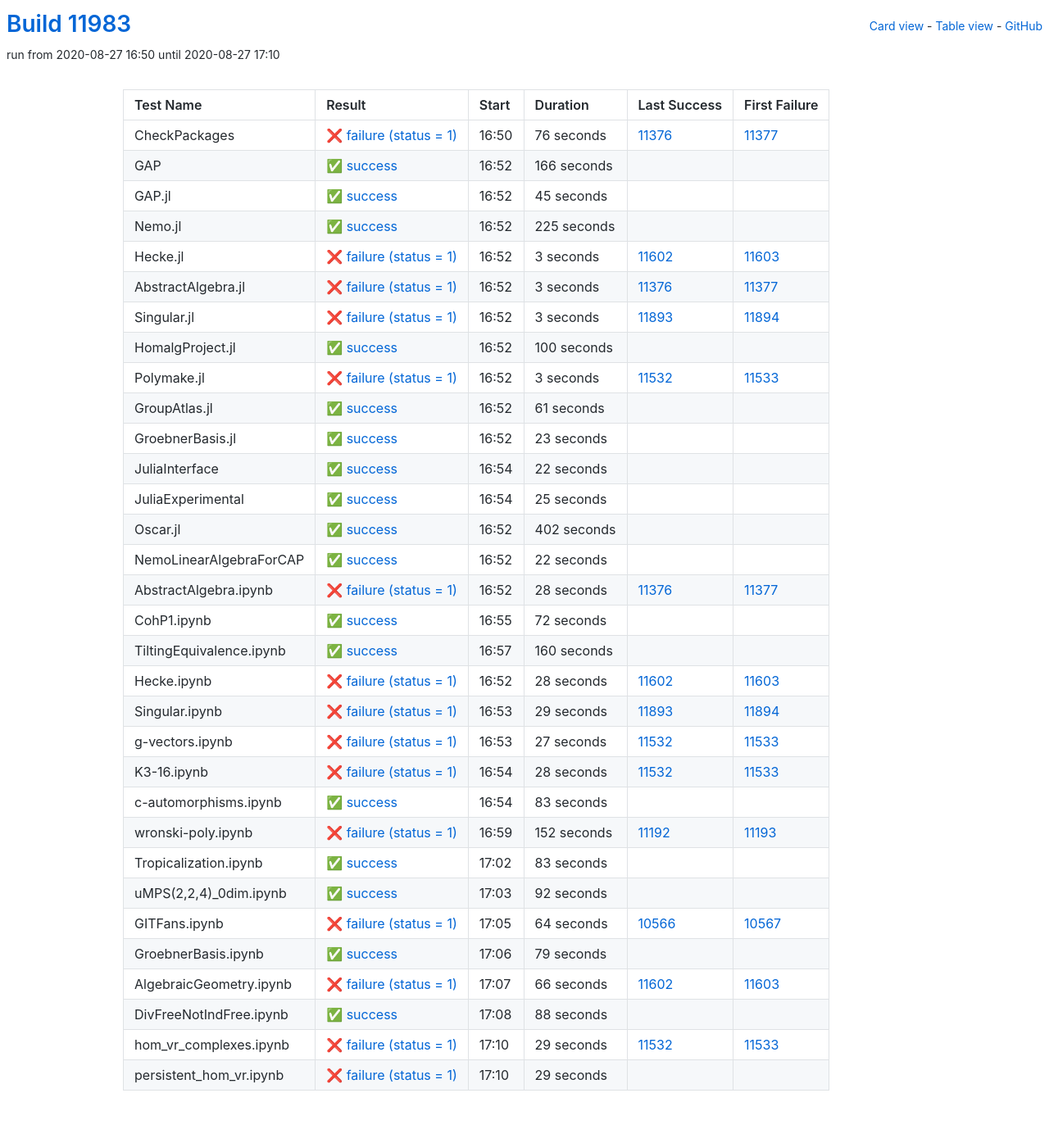
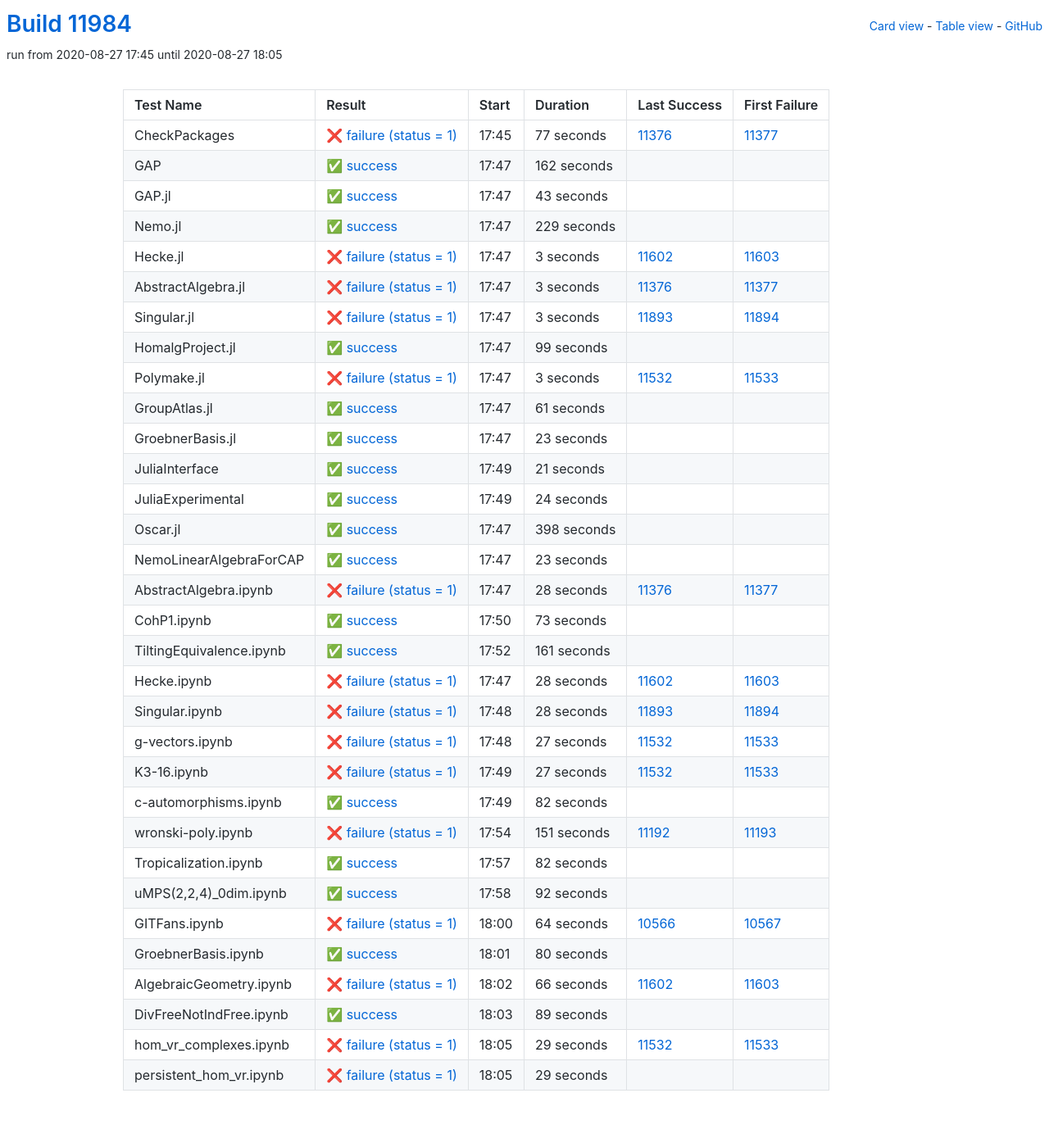
Before and after one commit to oscar-system/oscar-ci-status, a Jekyll site: the page built from table.html, in a window 1280 px wide. Shown: the whole page at 82% size. Built offline with Jekyll 4.4.1, drawn with Linux system fonts in a browser that asks for light colours.

Commit message:
Build #11984

```diff
--- a/_data/ci.yml
+++ b/_data/ci.yml
@@ -1,6 +1,6 @@
 ---
-build: 11983
-build_url: https://oscarci.mathematik.uni-kl.de/job/oscar/11983/
+build: 11984
+build_url: https://oscarci.mathematik.uni-kl.de/job/oscar/11984/
 job: oscar
 organization: oscar-system
 repo: oscar-ci-status
@@ -8,56 +8,56 @@
 tests:
 - name: CheckPackages
   id: checkpackages
-  log: https://oscarci.mathematik.uni-kl.de/job/oscar/11983/artifact/logs/build-11983/CheckPackages.log
-  start: 2020-08-27 16:50
+  log: https://oscarci.mathematik.uni-kl.de/job/oscar/11984/artifact/logs/build-11984/CheckPackages.log
+  start: 2020-08-27 17:45
   success: false
   exitcode: 1
   status: failure
-  duration: 76
+  duration: 77
   last_success: 11376
   last_success_url: https://oscarci.mathematik.uni-kl.de/job/oscar/11376/
   first_failure: 11377
   first_failure_url: https://oscarci.mathematik.uni-kl.de/job/oscar/11377/
 - name: GAP
   id: gap
-  log: https://oscarci.mathematik.uni-kl.de/job/oscar/11983/artifact/logs/build-11983/GAP.log
-  start: 2020-08-27 16:52
+  log: https://oscarci.mathematik.uni-kl.de/job/oscar/11984/artifact/logs/build-11984/GAP.log
+  start: 2020-08-27 17:47
   success: true
   exitcode: 0
   status: success
-  duration: 166
+  duration: 162
   last_success: false
   last_success_url:
   first_failure: false
   first_failure_url:
 - name: GAP.jl
   id: gap-jl
-  log: https://oscarci.mathematik.uni-kl.de/job/oscar/11983/artifact/logs/build-11983/GAP.jl.log
-  start: 2020-08-27 16:52
+  log: https://oscarci.mathematik.uni-kl.de/job/oscar/11984/artifact/logs/build-11984/GAP.jl.log
+  start: 2020-08-27 17:47
   success: true
   exitcode: 0
   status: success
-  duration: 45
+  duration: 43
   last_success: false
   last_success_url:
   first_failure: false
   first_failure_url:
 - name: Nemo.jl
   id: nemo-jl
-  log: https://oscarci.mathematik.uni-kl.de/job/oscar/11983/artifact/logs/build-11983/Nemo.jl.log
-  start: 2020-08-27 16:52
+  log: https://oscarci.mathematik.uni-kl.de/job/oscar/11984/artifact/logs/build-11984/Nemo.jl.log
+  start: 2020-08-27 17:47
   success: true
   exitcode: 0
   status: success
-  duration: 225
+  duration: 229
   last_success: false
   last_success_url:
   first_failure: false
   first_failure_url:
 - name: Hecke.jl
   id: hecke-jl
-  log: https://oscarci.mathematik.uni-kl.de/job/oscar/11983/artifact/logs/build-11983/Hecke.jl.log
-  start: 2020-08-27 16:52
+  log: https://oscarci.mathematik.uni-kl.de/job/oscar/11984/artifact/logs/build-11984/Hecke.jl.log
+  start: 2020-08-27 17:47
   success: false
   exitcode: 1
   status: failure
@@ -68,8 +68,8 @@
   first_failure_url: https://oscarci.mathematik.uni-kl.de/job/oscar/11603/
 - name: AbstractAlgebra.jl
   id: abstractalgebra-jl
-  log: https://oscarci.mathematik.uni-kl.de/job/oscar/11983/artifact/logs/build-11983/AbstractAlgebra.jl.log
-  start: 2020-08-27 16:52
+  log: https://oscarci.mathematik.uni-kl.de/job/oscar/11984/artifact/logs/build-11984/AbstractAlgebra.jl.log
+  start: 2020-08-27 17:47
   success: false
   exitcode: 1
   status: failure
@@ -80,8 +80,8 @@
   first_failure_url: https://oscarci.mathematik.uni-kl.de/job/oscar/11377/
 - name: Singular.jl
   id: singular-jl
-  log: https://oscarci.mathematik.uni-kl.de/job/oscar/11983/artifact/logs/build-11983/Singular.jl.log
-  start: 2020-08-27 16:52
+  log: https://oscarci.mathematik.uni-kl.de/job/oscar/11984/artifact/logs/build-11984/Singular.jl.log
+  start: 2020-08-27 17:47
   success: false
   exitcode: 1
   status: failure
@@ -92,20 +92,20 @@
   first_failure_url: https://oscarci.mathematik.uni-kl.de/job/oscar/11894/
 - name: HomalgProject.jl
   id: homalgproject-jl
-  log: https://oscarci.mathematik.uni-kl.de/job/oscar/11983/artifact/logs/build-11983/HomalgProject.jl.log
-  start: 2020-08-27 16:52
+  log: https://oscarci.mathematik.uni-kl.de/job/oscar/11984/artifact/logs/build-11984/HomalgProject.jl.log
+  start: 2020-08-27 17:47
   success: true
   exitcode: 0
   status: success
-  duration: 100
+  duration: 99
   last_success: false
   last_success_url:
   first_failure: false
   first_failure_url:
 - name: Polymake.jl
   id: polymake-jl
-  log: https://oscarci.mathematik.uni-kl.de/job/oscar/11983/artifact/logs/build-11983/Polymake.jl.log
-  start: 2020-08-27 16:52
+  log: https://oscarci.mathematik.uni-kl.de/job/oscar/11984/artifact/logs/build-11984/Polymake.jl.log
+  start: 2020-08-27 17:47
   success: false
   exitcode: 1
   status: failure
@@ -116,8 +116,8 @@
   first_failure_url: https://oscarci.mathematik.uni-kl.de/job/oscar/11533/
 - name: GroupAtlas.jl
   id: groupatlas-jl
-  log: https://oscarci.mathematik.uni-kl.de/job/oscar/11983/artifact/logs/build-11983/GroupAtlas.jl.log
-  start: 2020-08-27 16:52
+  log: https://oscarci.mathematik.uni-kl.de/job/oscar/11984/artifact/logs/build-11984/GroupAtlas.jl.log
+  start: 2020-08-27 17:47
   success: true
   exitcode: 0
   status: success
@@ -128,8 +128,8 @@
   first_failure_url:
 - name: GroebnerBasis.jl
   id: groebnerbasis-jl
-  log: https://oscarci.mathematik.uni-kl.de/job/oscar/11983/artifact/logs/build-11983/GroebnerBasis.jl.log
-  start: 2020-08-27 16:52
+  log: https://oscarci.mathematik.uni-kl.de/job/oscar/11984/artifact/logs/build-11984/GroebnerBasis.jl.log
+  start: 2020-08-27 17:47
   success: true
   exitcode: 0
   status: success
@@ -140,56 +140,56 @@
   first_failure_url:
 - name: JuliaInterface
   id: juliainterface
-  log: https://oscarci.mathematik.uni-kl.de/job/oscar/11983/artifact/logs/build-11983/JuliaInterface.log
-  start: 2020-08-27 16:54
+  log: https://oscarci.mathematik.uni-kl.de/job/oscar/11984/artifact/logs/build-11984/JuliaInterface.log
+  start: 2020-08-27 17:49
   success: true
   exitcode: 0
   status: success
-  duration: 22
+  duration: 21
   last_success: false
   last_success_url:
   first_failure: false
   first_failure_url:
 - name: JuliaExperimental
   id: juliaexperimental
-  log: https://oscarci.mathematik.uni-kl.de/job/oscar/11983/artifact/logs/build-11983/JuliaExperimental.log
-  start: 2020-08-27 16:54
+  log: https://oscarci.mathematik.uni-kl.de/job/oscar/11984/artifact/logs/build-11984/JuliaExperimental.log
+  start: 2020-08-27 17:49
   success: true
   exitcode: 0
   status: success
-  duration: 25
+  duration: 24
   last_success: false
   last_success_url:
   first_failure: false
   first_failure_url:
 - name: Oscar.jl
   id: oscar-jl
-  log: https://oscarci.mathematik.uni-kl.de/job/oscar/11983/artifact/logs/build-11983/Oscar.jl.log
-  start: 2020-08-27 16:52
+  log: https://oscarci.mathematik.uni-kl.de/job/oscar/11984/artifact/logs/build-11984/Oscar.jl.log
+  start: 2020-08-27 17:47
   success: true
   exitcode: 0
   status: success
-  duration: 402
+  duration: 398
   last_success: false
   last_success_url:
   first_failure: false
   first_failure_url:
 - name: NemoLinearAlgebraForCAP
   id: nemolinearalgebraforcap
-  log: https://oscarci.mathematik.uni-kl.de/job/oscar/11983/artifact/logs/build-11983/NemoLinearAlgebraForCAP.log
-  start: 2020-08-27 16:52
+  log: https://oscarci.mathematik.uni-kl.de/job/oscar/11984/artifact/logs/build-11984/NemoLinearAlgebraForCAP.log
+  start: 2020-08-27 17:47
   success: true
   exitcode: 0
   status: success
-  duration: 22
+  duration: 23
   last_success: false
   last_success_url:
   first_failure: false
   first_failure_url:
 - name: AbstractAlgebra.ipynb
   id: abstractalgebra-ipynb
-  log: https://oscarci.mathematik.uni-kl.de/job/oscar/11983/artifact/logs/build-11983/AbstractAlgebra.ipynb.log
-  start: 2020-08-27 16:52
+  log: https://oscarci.mathematik.uni-kl.de/job/oscar/11984/artifact/logs/build-11984/AbstractAlgebra.ipynb.log
+  start: 2020-08-27 17:47
   success: false
   exitcode: 1
   status: failure
@@ -200,32 +200,32 @@
   first_failure_url: https://oscarci.mathematik.uni-kl.de/job/oscar/11377/
 - name: CohP1.ipynb
   id: cohp1-ipynb
-  log: https://oscarci.mathematik.uni-kl.de/job/oscar/11983/artifact/logs/build-11983/CohP1.ipynb.log
-  start: 2020-08-27 16:55
+  log: https://oscarci.mathematik.uni-kl.de/job/oscar/11984/artifact/logs/build-11984/CohP1.ipynb.log
+  start: 2020-08-27 17:50
   success: true
   exitcode: 0
   status: success
-  duration: 72
+  duration: 73
   last_success: false
   last_success_url:
   first_failure: false
   first_failure_url:
 - name: TiltingEquivalence.ipynb
   id: tiltingequivalence-ipynb
-  log: https://oscarci.mathematik.uni-kl.de/job/oscar/11983/artifact/logs/build-11983/TiltingEquivalence.ipynb.log
-  start: 2020-08-27 16:57
+  log: https://oscarci.mathematik.uni-kl.de/job/oscar/11984/artifact/logs/build-11984/TiltingEquivalence.ipynb.log
+  start: 2020-08-27 17:52
   success: true
   exitcode: 0
   status: success
-  duration: 160
+  duration: 161
   last_success: false
   last_success_url:
   first_failure: false
   first_failure_url:
 - name: Hecke.ipynb
   id: hecke-ipynb
-  log: https://oscarci.mathematik.uni-kl.de/job/oscar/11983/artifact/logs/build-11983/Hecke.ipynb.log
-  start: 2020-08-27 16:52
+  log: https://oscarci.mathematik.uni-kl.de/job/oscar/11984/artifact/logs/build-11984/Hecke.ipynb.log
+  start: 2020-08-27 17:47
   success: false
   exitcode: 1
   status: failure
@@ -236,20 +236,20 @@
   first_failure_url: https://oscarci.mathematik.uni-kl.de/job/oscar/11603/
 - name: Singular.ipynb
   id: singular-ipynb
-  log: https://oscarci.mathematik.uni-kl.de/job/oscar/11983/artifact/logs/build-11983/Singular.ipynb.log
-  start: 2020-08-27 16:53
+  log: https://oscarci.mathematik.uni-kl.de/job/oscar/11984/artifact/logs/build-11984/Singular.ipynb.log
+  start: 2020-08-27 17:48
   success: false
   exitcode: 1
   status: failure
-  duration: 29
+  duration: 28
   last_success: 11893
   last_success_url: https://oscarci.mathematik.uni-kl.de/job/oscar/11893/
   first_failure: 11894
   first_failure_url: https://oscarci.mathematik.uni-kl.de/job/oscar/11894/
 - name: g-vectors.ipynb
   id: g-vectors-ipynb
-  log: https://oscarci.mathematik.uni-kl.de/job/oscar/11983/artifact/logs/build-11983/g-vectors.ipynb.log
-  start: 2020-08-27 16:53
+  log: https://oscarci.mathematik.uni-kl.de/job/oscar/11984/artifact/logs/build-11984/g-vectors.ipynb.log
+  start: 2020-08-27 17:48
   success: false
   exitcode: 1
   status: failure
@@ -260,56 +260,56 @@
   first_failure_url: https://oscarci.mathematik.uni-kl.de/job/oscar/11533/
 - name: K3-16.ipynb
   id: k3-16-ipynb
-  log: https://oscarci.mathematik.uni-kl.de/job/oscar/11983/artifact/logs/build-11983/K3-16.ipynb.log
-  start: 2020-08-27 16:54
+  log: https://oscarci.mathematik.uni-kl.de/job/oscar/11984/artifact/logs/build-11984/K3-16.ipynb.log
+  start: 2020-08-27 17:49
   success: false
   exitcode: 1
   status: failure
-  duration: 28
+  duration: 27
   last_success: 11532
   last_success_url: https://oscarci.mathematik.uni-kl.de/job/oscar/11532/
   first_failure: 11533
   first_failure_url: https://oscarci.mathematik.uni-kl.de/job/oscar/11533/
 - name: c-automorphisms.ipynb
   id: c-automorphisms-ipynb
-  log: https://oscarci.mathematik.uni-kl.de/job/oscar/11983/artifact/logs/build-11983/c-automorphisms.ipynb.log
-  start: 2020-08-27 16:54
+  log: https://oscarci.mathematik.uni-kl.de/job/oscar/11984/artifact/logs/build-11984/c-automorphisms.ipynb.log
+  start: 2020-08-27 17:49
   success: true
   exitcode: 0
   status: success
-  duration: 83
+  duration: 82
   last_success: false
   last_success_url:
   first_failure: false
   first_failure_url:
 - name: wronski-poly.ipynb
   id: wronski-poly-ipynb
-  log: https://oscarci.mathematik.uni-kl.de/job/oscar/11983/artifact/logs/build-11983/wronski-poly.ipynb.log
-  start: 2020-08-27 16:59
+  log: https://oscarci.mathematik.uni-kl.de/job/oscar/11984/artifact/logs/build-11984/wronski-poly.ipynb.log
+  start: 2020-08-27 17:54
   success: false
   exitcode: 1
   status: failure
-  duration: 152
+  duration: 151
   last_success: 11192
   last_success_url: https://oscarci.mathematik.uni-kl.de/job/oscar/11192/
   first_failure: 11193
   first_failure_url: https://oscarci.mathematik.uni-kl.de/job/oscar/11193/
 - name: Tropicalization.ipynb
   id: tropicalization-ipynb
-  log: https://oscarci.mathematik.uni-kl.de/job/oscar/11983/artifact/logs/build-11983/Tropicalization.ipynb.log
-  start: 2020-08-27 17:02
+  log: https://oscarci.mathematik.uni-kl.de/job/oscar/11984/artifact/logs/build-11984/Tropicalization.ipynb.log
+  start: 2020-08-27 17:57
   success: true
   exitcode: 0
   status: success
-  duration: 83
+  duration: 82
   last_success: false
   last_success_url:
   first_failure: false
   first_failure_url:
 - name: uMPS(2,2,4)_0dim.ipynb
   id: umps-2-2-4-0dim-ipynb
-  log: https://oscarci.mathematik.uni-kl.de/job/oscar/11983/artifact/logs/build-11983/uMPS-2-2-4-_0dim.ipynb.log
-  start: 2020-08-27 17:03
+  log: https://oscarci.mathematik.uni-kl.de/job/oscar/11984/artifact/logs/build-11984/uMPS-2-2-4-_0dim.ipynb.log
+  start: 2020-08-27 17:58
   success: true
   exitcode: 0
   status: success
@@ -320,8 +320,8 @@
   first_failure_url:
 - name: GITFans.ipynb
   id: gitfans-ipynb
-  log: https://oscarci.mathematik.uni-kl.de/job/oscar/11983/artifact/logs/build-11983/GITFans.ipynb.log
-  start: 2020-08-27 17:05
+  log: https://oscarci.mathematik.uni-kl.de/job/oscar/11984/artifact/logs/build-11984/GITFans.ipynb.log
+  start: 2020-08-27 18:00
   success: false
   exitcode: 1
   status: failure
@@ -332,20 +332,20 @@
   first_failure_url: https://oscarci.mathematik.uni-kl.de/job/oscar/10567/
 - name: GroebnerBasis.ipynb
   id: groebnerbasis-ipynb
-  log: https://oscarci.mathematik.uni-kl.de/job/oscar/11983/artifact/logs/build-11983/GroebnerBasis.ipynb.log
-  start: 2020-08-27 17:06
+  log: https://oscarci.mathematik.uni-kl.de/job/oscar/11984/artifact/logs/build-11984/GroebnerBasis.ipynb.log
+  start: 2020-08-27 18:01
   success: true
   exitcode: 0
   status: success
-  duration: 79
+  duration: 80
   last_success: false
   last_success_url:
   first_failure: false
   first_failure_url:
 - name: AlgebraicGeometry.ipynb
   id: algebraicgeometry-ipynb
-  log: https://oscarci.mathematik.uni-kl.de/job/oscar/11983/artifact/logs/build-11983/AlgebraicGeometry.ipynb.log
-  start: 2020-08-27 17:07
+  log: https://oscarci.mathematik.uni-kl.de/job/oscar/11984/artifact/logs/build-11984/AlgebraicGeometry.ipynb.log
+  start: 2020-08-27 18:02
   success: false
   exitcode: 1
   status: failure
@@ -356,20 +356,20 @@
   first_failure_url: https://oscarci.mathematik.uni-kl.de/job/oscar/11603/
 - name: DivFreeNotIndFree.ipynb
   id: divfreenotindfree-ipynb
-  log: https://oscarci.mathematik.uni-kl.de/job/oscar/11983/artifact/logs/build-11983/DivFreeNotIndFree.ipynb.log
-  start: 2020-08-27 17:08
+  log: https://oscarci.mathematik.uni-kl.de/job/oscar/11984/artifact/logs/build-11984/DivFreeNotIndFree.ipynb.log
+  start: 2020-08-27 18:03
   success: true
   exitcode: 0
   status: success
-  duration: 88
+  duration: 89
   last_success: false
   last_success_url:
   first_failure: false
   first_failure_url:
 - name: hom_vr_complexes.ipynb
   id: hom-vr-complexes-ipynb
-  log: https://oscarci.mathematik.uni-kl.de/job/oscar/11983/artifact/logs/build-11983/hom_vr_complexes.ipynb.log
-  start: 2020-08-27 17:10
+  log: https://oscarci.mathematik.uni-kl.de/job/oscar/11984/artifact/logs/build-11984/hom_vr_complexes.ipynb.log
+  start: 2020-08-27 18:05
   success: false
   exitcode: 1
   status: failure
@@ -380,8 +380,8 @@
   first_failure_url: https://oscarci.mathematik.uni-kl.de/job/oscar/11533/
 - name: persistent_hom_vr.ipynb
   id: persistent-hom-vr-ipynb
-  log: https://oscarci.mathematik.uni-kl.de/job/oscar/11983/artifact/logs/build-11983/persistent_hom_vr.ipynb.log
-  start: 2020-08-27 17:10
+  log: https://oscarci.mathematik.uni-kl.de/job/oscar/11984/artifact/logs/build-11984/persistent_hom_vr.ipynb.log
+  start: 2020-08-27 18:05
   success: false
   exitcode: 1
   status: failure
```
Also changed, not shown: README.md.
